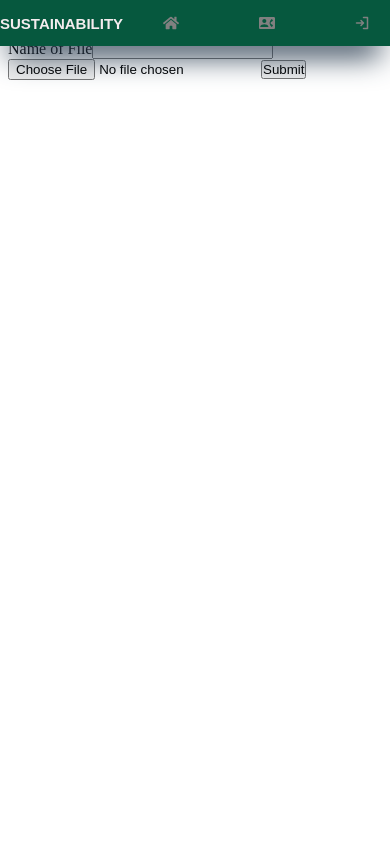
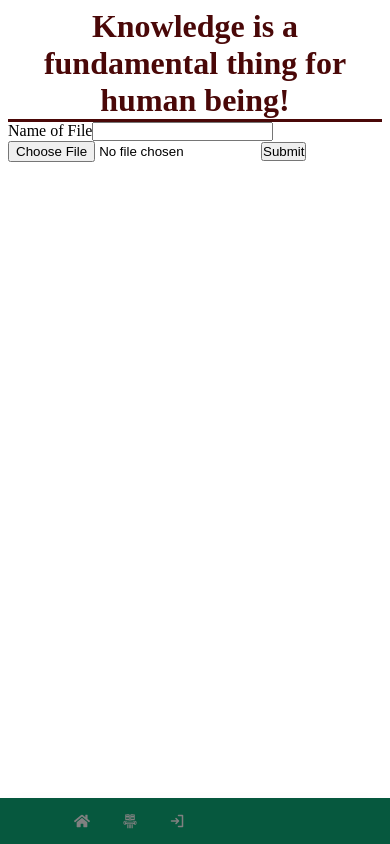
Before and after one commit to sustainability-report/client, a React (Vite) app: page /upload-file in a window 390 px wide. Built offline with nearby package versions, Linux system fonts and the light colour scheme; no server answers.

Commit message:
adjusted layout and styling

```diff
--- a/src/components/upload-file.jsx
+++ b/src/components/upload-file.jsx
@@ -32,7 +32,7 @@ export default function UploadFile() {
           'Content-Type': 'multipart/form-data',
         }})
       alert("success upload the file")
-      navigate("/files")
+      navigate("/")
       setFile("")
       setNameOfFile("");
     } catch (e) {
@@ -56,7 +56,7 @@ export default function UploadFile() {
         <button type="submit">Submit</button>
       </form>
 
-    <h3>{message}</h3>
+      <h3>{message}</h3>
     </div>
   );
 
--- a/src/index.css
+++ b/src/index.css
@@ -4,9 +4,13 @@
   padding: 0;
 }
 
+body {
+  background-color: rgba(255, 255, 255, 0.982);
+  position: relative;
+}
 
 #root {
-  display: flex;
+  flex-direction: column;
 }
 
 header {
@@ -16,6 +20,7 @@ header {
   position: fixed;
   background-color: rgb(6, 88, 62);
   box-shadow: rgb(38, 57, 77) 0px 20px 30px -10px;
+  transition: opacity 0.5s ease;
 }
 
 header hr {
@@ -23,7 +28,7 @@ header hr {
 }
 
 header p {
-  color: rgb(243, 236, 238);
+  color: rgb(255, 253, 253);
   text-align: center;
   margin: 1.5em 0;
   font-weight: 750;
@@ -34,10 +39,6 @@ header p {
 
 header ul, header h1 {
   padding: 0 15px;
-}
-
-header ul {
-  margin-left: 3vw;
 }
 
 header ul li {
@@ -77,14 +78,41 @@ header ul li a.active {
   transition: color 0.5s ease;
 }
 
-
 header ul li span {
   margin-left: 0.6em;
 }
 
+
+div.x {
+  display: flex;
+  align-items: center;
+  justify-content: space-between;
+  margin-left: 18rem;
+}
+
+.hidden {
+  opacity: 0;
+  pointer-events: none;
+}
+
+.x-hidden, .main-hidden {
+  margin-left: 0 !important;
+}
+
+.x, main {
+  transition: margin-left 0.5s ease;
+}
+
+
+div.x span {
+  cursor: pointer;
+}
+
 main {
-  margin-left: 19rem;
+  flex-grow: 1;
+  margin-left: 18rem;
 }
+
 
 /* Styling for file-page */
 
@@ -103,7 +131,7 @@ main {
   padding: 1em;
   border-radius: 10px;
   border-color: white;
-  background-color: rgb(59, 59, 179);
+  background-color: rgb(6, 88, 62);
 }
 
 .file-page-container .header button a {
@@ -122,70 +150,51 @@ main {
 
 
 @media (max-width: 900px) {
-
   header {
-    width: 13em;
+    width: 5rem;
+    display: flex;
+    flex-direction: column;
+    align-items: center;
+    justify-content: center;
+  }
+  header p {
+    display: none;
   }
 
-  header p {
-    font-size: 15px;
+  hr {
+    display: none;
   }
 
-  header ul {
-    margin-left: 0;
+  header ul li span {
+    display: none;
   }
 
-  header ul li a:hover {
-    border-radius: 0px;
-    background-color: white;
+  div.x, main {
+    margin-left: 5rem;
   }
 }
 
-
-@media (max-width: 770px) {
-
-  header {
-    width: 10em;
-    display: flex;
-    flex-direction: column;
-    justify-content: start;
-    align-items: center;
-  }
-
-  header ul li span {
-    display: none
-  }
-
-  header ul li a.active {
-    border-right-style: none;
-    background-color: transparent;
-  }
-
-  header ul li a:hover {
-    border-radius: 40%;
-  }
-
-  main {
-    margin: 0;
-  }
-
-
-}
-
 @media (max-width: 500px) {
-
   #root {
     flex-direction: column;
   }
 
+  .hidden {
+    opacity: 0;
+    pointer-events: none;
+  }
+
   header {
+    opacity: 1;
     width: 100%;
     margin: 0;
     height: auto;
+    bottom: 0;
+    top: auto;
     position: fixed;
     display: flex;
     flex-direction: row;
-    justify-content: space-between;
+    justify-content: space-around;
     align-items: center;
   }
 
@@ -205,12 +214,41 @@ main {
   }
 
   header ul li {
-    margin: 0 2em;
+    margin: 0 0.5em;
+  }
+
+  header ul li span {
+    display: none
+  }
+
+  header ul li a.active {
+    border-right-style: none;
+    background-color: transparent;
+  }
+
+  header ul li a:hover {
+    border-radius: 40%;
+  }
+
+  div.x {
+    margin: 0;
+  }
+
+  div.x span {
+    display: none;
+  }
+
+  div.x h1 {
+    margin: 0;
+    text-align: center;
+    border-bottom: solid;
+    text-align: center;
+    color: rgb(74, 8, 8);
   }
 
   main {
-    margin-left: 0;
-    margin-top: 2em;
+    margin: 0;
+    padding: 0;
     width: 100%;
   }
 }
--- a/src/layouts/root-layout.jsx
+++ b/src/layouts/root-layout.jsx
@@ -1,10 +1,11 @@
 import { Link, Outlet, useNavigate } from 'react-router-dom'
 import { ClerkProvider, SignedIn, SignedOut, UserButton } from '@clerk/clerk-react'
 import { FaHome } from "react-icons/fa";
-import { MdContactPhone } from "react-icons/md";
-import { FaFileSignature } from "react-icons/fa6";
 import { PiSignInBold } from "react-icons/pi";
 import { useState } from 'react';
+import { MdScreenShare } from "react-icons/md";
+import { GiClassicalKnowledge } from "react-icons/gi";
+import { GiHamburgerMenu } from "react-icons/gi";
 
 
 const PUBLISHABLE_KEY = import.meta.env.VITE_CLERK_PUBLISHABLE_KEY
@@ -16,27 +17,34 @@ if (!PUBLISHABLE_KEY) {
 export default function RootLayout() {
   const navigate = useNavigate();
   const [activeLink, setActiveLink] = useState("")
+  const [hideHeader, setHideHeader] = useState(false)
 
   const handleActiveLink = (linkPath) => {
     setActiveLink(linkPath)
   }
 
+  const handleHideHeader = () => {
+    setHideHeader(!hideHeader)
+  }
+
+  const xClass = `x ${hideHeader ? 'x-hidden' : ''}`;
+  const mainClass = `${hideHeader ? 'main-hidden' : ''}`;
+
   return (
     <ClerkProvider navigate={navigate} publishableKey={PUBLISHABLE_KEY}>
-
-      <header className="side-header">
-        <p>SUSTAINABILITY</p>
+      <header className={`side-header ${hideHeader ? 'hidden' : ''}` }>
+        <p>SHARE-K</p>
         <hr />
         <ul>
           <li>
-            <Link to="/" onClick={() => handleActiveLink("/")} className={activeLink === "/" ? "active" : ""}><FaHome/><span>Dashboard</span></Link>
+            <Link to="/" onClick={() => handleActiveLink("/")} className={activeLink === "/" ? "active" : ""}><FaHome/><span>Home</span></Link>
           </li>
           <li>
-            <Link to="/contact" onClick={() => handleActiveLink("/contact")} className={activeLink === "/contact" ? "active" : ""}><MdContactPhone/><span>Contact</span></Link>
+            <Link to="/about" onClick={() => handleActiveLink("/about")} className={activeLink === "/about" ? "active" : ""}><GiClassicalKnowledge/><span>About</span></Link>
           </li>
           <SignedIn>
             <li>
-              <Link to="/files" onClick={() => handleActiveLink("/upload-file")} className={activeLink === "/upload-file" ? "active" : ""}><FaFileSignature/><span>Files</span></Link>
+              <Link to="/upload" onClick={() => handleActiveLink("/upload")} className={activeLink === "/upload" ? "active" : ""}><MdScreenShare/><span>Upload Knowledge</span></Link>
             </li>
           </SignedIn>
           <SignedOut>
@@ -56,7 +64,12 @@ export default function RootLayout() {
         </ul>
       </header>
 
-      <main>
+      <div className={xClass}>
+        <span onClick={handleHideHeader}><GiHamburgerMenu/></span>
+        <h1>Knowledge is a fundamental thing for human being!</h1>
+      </div>
+
+      <main className={mainClass}>
         <Outlet />
       </main>
 
--- /dev/null
+++ b/src/routes/about.jsx
@@ -0,0 +1,14 @@
+import { Link } from "react-router-dom";
+
+export default function About() {
+
+  return (
+    <>
+      <h1>About</h1>
+      <p>This is a public page meant to contain an about content.</p>
+      <ul>
+        <li><Link to="/">Return Home</Link></li>
+      </ul>
+    </>
+  );
+}
--- a/src/routes/contact.jsx
+++ /dev/null
@@ -1,14 +0,0 @@
-import { Link } from "react-router-dom";
-
-export default function ContactPage() {
-
-  return (
-    <>
-      <h1>Contact</h1>
-      <p>This is a public page meant to contain a contact form and other related contact details.</p>
-      <ul>
-        <li><Link to="/">Return Dashboard</Link></li>
-      </ul>
-    </>
-  );
-}
--- a/src/routes/dashboard-page.jsx
+++ /dev/null
@@ -1,12 +0,0 @@
-import { useAuth } from "@clerk/clerk-react"
-
-export default function DashboardPage() {
-  const {userId, isSignedIn} = useAuth()
-  console.log(userId, isSignedIn)
-
-  return (
-    <div>
-      <h1>This is the index page</h1>
-    </div>
-  )
-}
--- a/src/components/file-page.jsx
+++ b/src/routes/home.jsx
@@ -1,9 +1,8 @@
 import axios from "axios";
 import { useEffect } from "react";
 import { useState } from "react"
-import { Link } from "react-router-dom";
 
-export default function FilesPage() {
+export default function Home() {
   const API_URL = import.meta.env.VITE_REACT_APP_SERVER_URL;
   const [files, setFiles] = useState([]);
 
@@ -24,16 +23,9 @@ export default function FilesPage() {
 
   return(
     <div className="file-page-container">
-      <div className="header">
-        <h1>This is file page</h1>
-        <button>
-          <Link to="/upload-file">Upload File</Link>
-        </button>
-      </div>
-
       {files.map(element => (
       <div key={element._id} className="file-container">
-        {/* <p>{element.nameOfFile}</p> */}
+        <p>{element.nameOfFile}</p>
         <img src={element.file} alt="file-img" className="image-from-file-page"/>
       </div>
       ))}
```
Also changed, not shown: src/main.jsx (+5 -6 lines).
